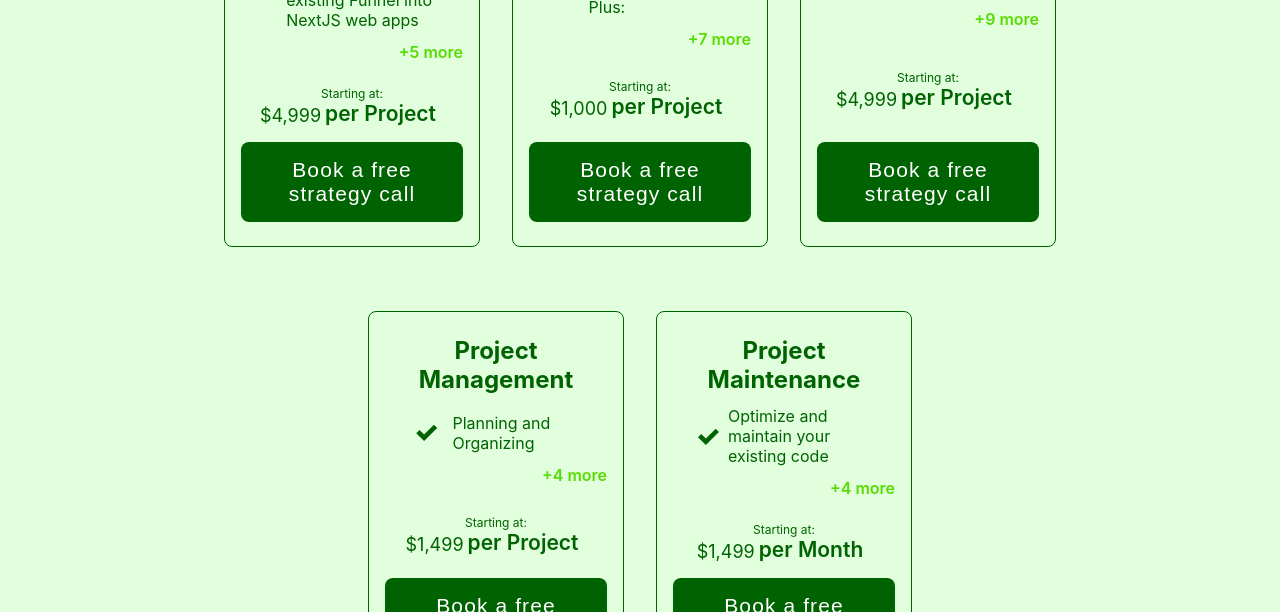
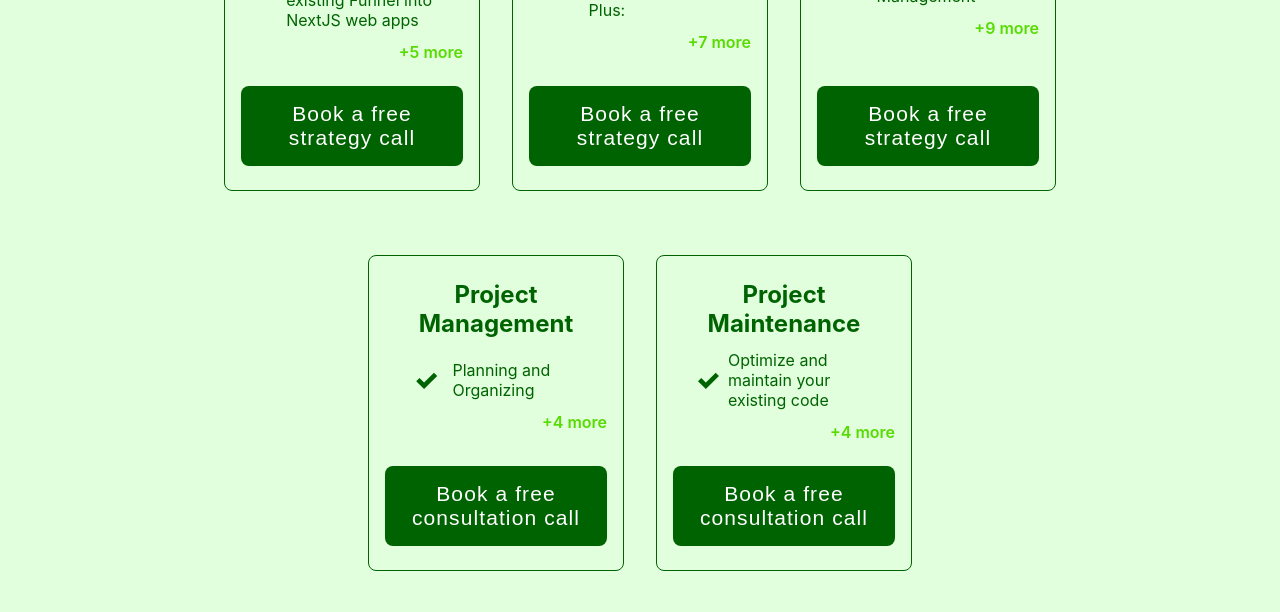
Before and after one commit to ecoappsandautomation/ecoappsandautomation, a Next.js app: page /services in a window 1280 px wide. Shown: the part 177-789 px from the top of the page. Built offline with nearby package versions, Linux system fonts and the light colour scheme.

Commit message:
Removed pricing from services

```diff
--- a/components/ServiceBox.js
+++ b/components/ServiceBox.js
@@ -56,13 +56,7 @@ function ServiceBox({
 						)}
 					</DisplayToggleContainer>
 				</List>
-				<PriceBox>
-					<PriceText>Starting at: </PriceText>
-					<Price>
-						<Amount>${commaSeparateNumber(price)}</Amount>
-						<BillingFrequency> per {billingFrequency}</BillingFrequency>
-					</Price>
-				</PriceBox>
+
 				<CTAButton
 					onClick={() => {
 						handleClick(url);
```
